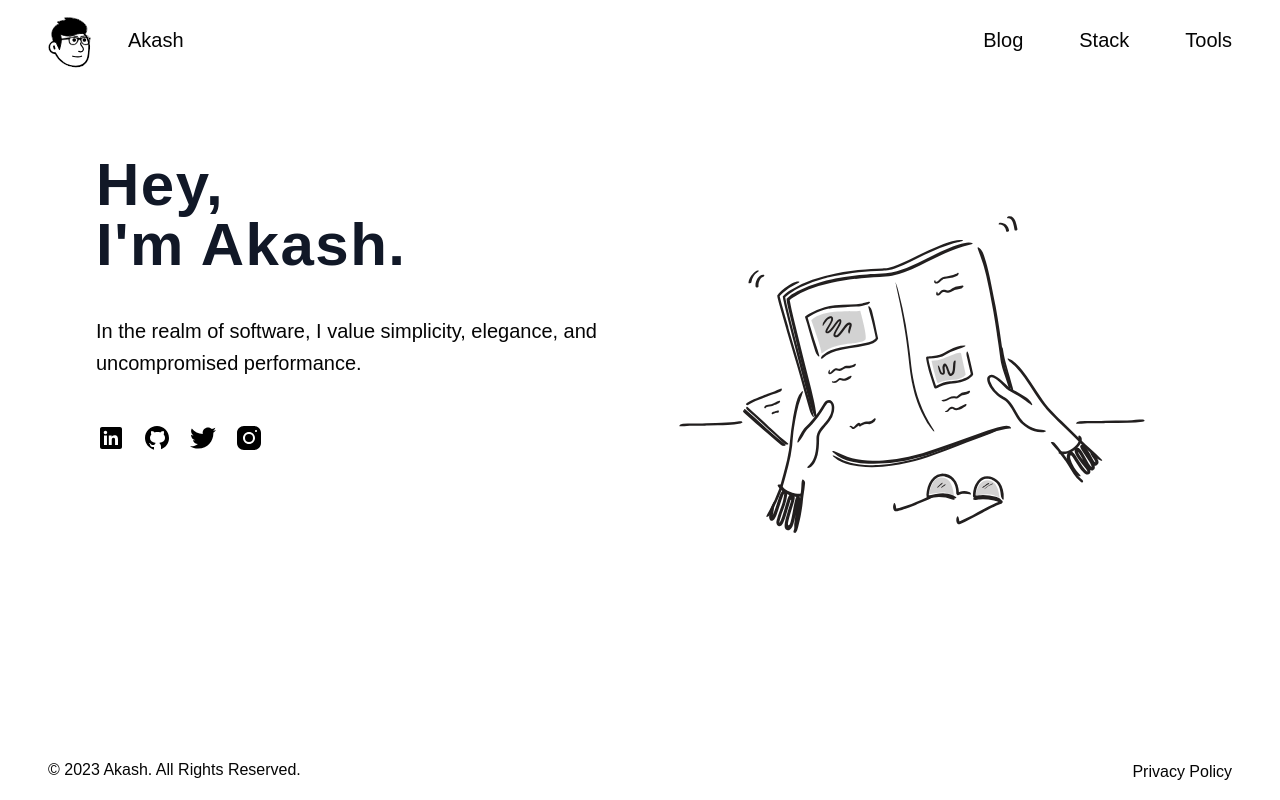
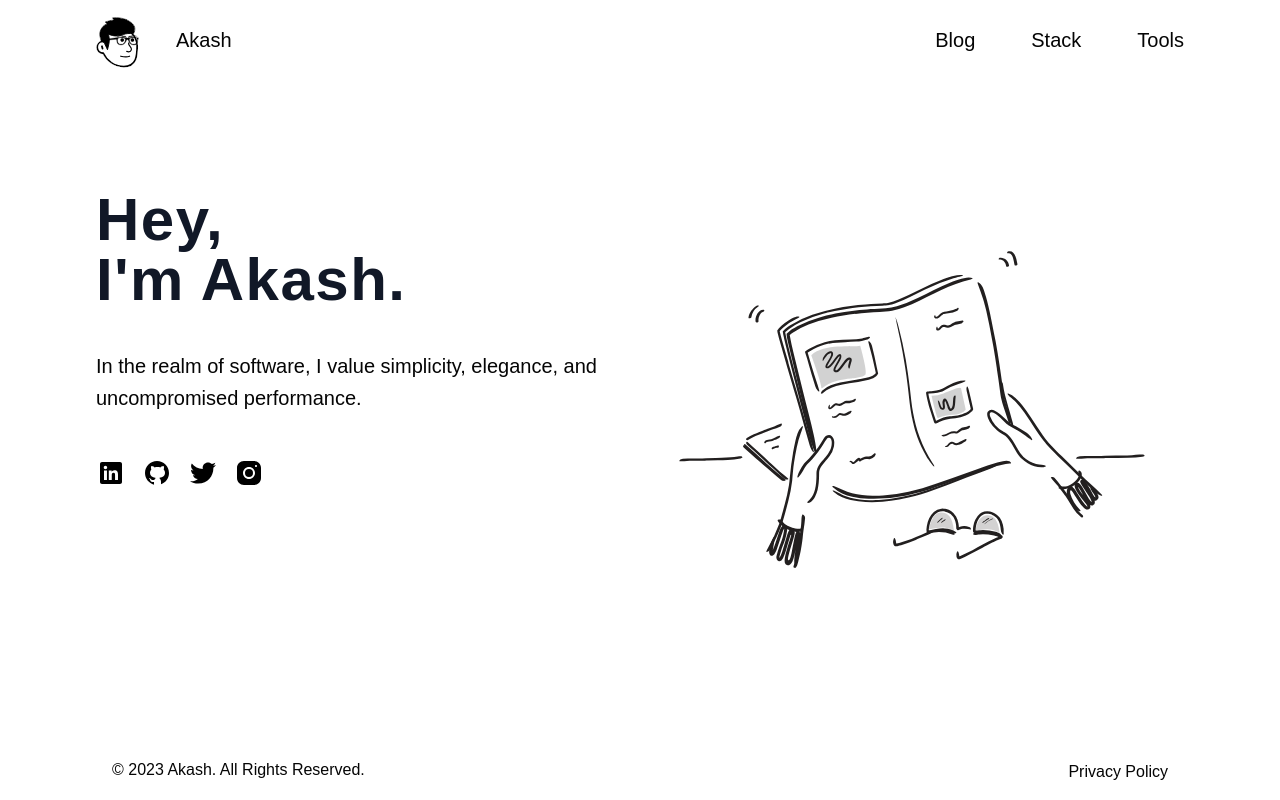
Before and after one commit to akashdathan/portfolio, a Next.js app: page / in a window 1280 px wide. Built offline with nearby package versions, Linux system fonts and the light colour scheme.

Commit message:
:recycle: css fix

```diff
--- a/components/footer.js
+++ b/components/footer.js
@@ -34,7 +34,7 @@ export default function Footer() {
           </div>
 
           <hr className="my-6 sm:mx-auto" />
-          <div className="w-full mx-auto max-w-screen-xl p-4 md:flex md:items-center md:justify-between">
+          <div className="w-full mx-auto lg:px-20 md:px-10 md:flex md:items-center md:justify-between">
             <span className="flex flex-wrap text-md lg:text-md text-font-grey justify-center md:justify-start">© 2023 Akash. All Rights Reserved.</span>
             <ul className="flex flex-wrap items-center mt-1 text-md md:text-md font-medium text-font-grey justify-center md:justify-start">
               <li>
--- a/components/header.js
+++ b/components/header.js
@@ -26,9 +26,9 @@ export default function Header() {
     }, []);
 
     return (
-        <header className={`sticky max-w-screen-xl mx-auto top-0 z-30 w-full font-display ${isScrolled ? 'bg-opacity-50 bg-white backdrop-blur-md shadow-sm' : 'bg-white'}`}>
+        <header className={`sticky lg:px-20 md:px-10 mx-auto top-0 z-30 w-full font-display ${isScrolled ? 'bg-opacity-50 bg-white backdrop-blur-md shadow-sm' : 'bg-white'}`}>
 
-            <nav className="flex items-center justify-between lg:px-8" aria-label="Global">
+            <nav className="flex items-center justify-between" aria-label="Global">
                 <div className="flex lg:flex-1">
                     <a href="/" className="-m-1.5 p-1.5 flex items-center">
                         <img
--- a/pages/index.js
+++ b/pages/index.js
@@ -52,8 +52,8 @@ export default function Example() {
         </main>
 
         {/*Custom Footer*/}
-        <footer className="flex-grow flex items-end justify-center lg:px-8">
-          <div className="w-full mx-auto max-w-screen-xl p-4 md:flex md:items-center md:justify-between">
+        <footer className="flex items-end justify-center lg:px-8">
+          <div className="w-full mx-auto lg:px-20 md:px-10 p-4 md:flex md:items-center md:justify-between">
             <span className="flex flex-wrap text-md lg:text-md text-font-grey justify-center md:justify-start">© 2023 Akash. All Rights Reserved.</span>
             <ul className="flex flex-wrap items-center mt-1 text-md md:text-md font-medium text-font-grey justify-center md:justify-start">
               <li>
```
